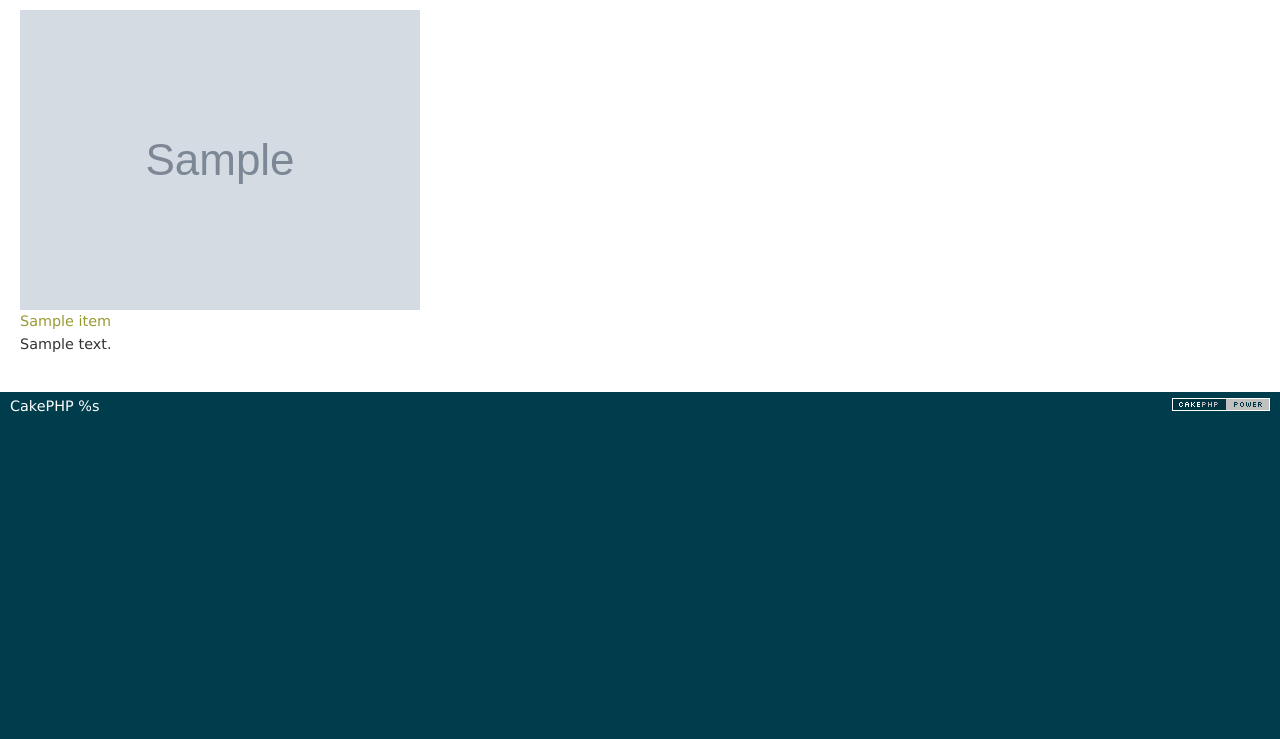
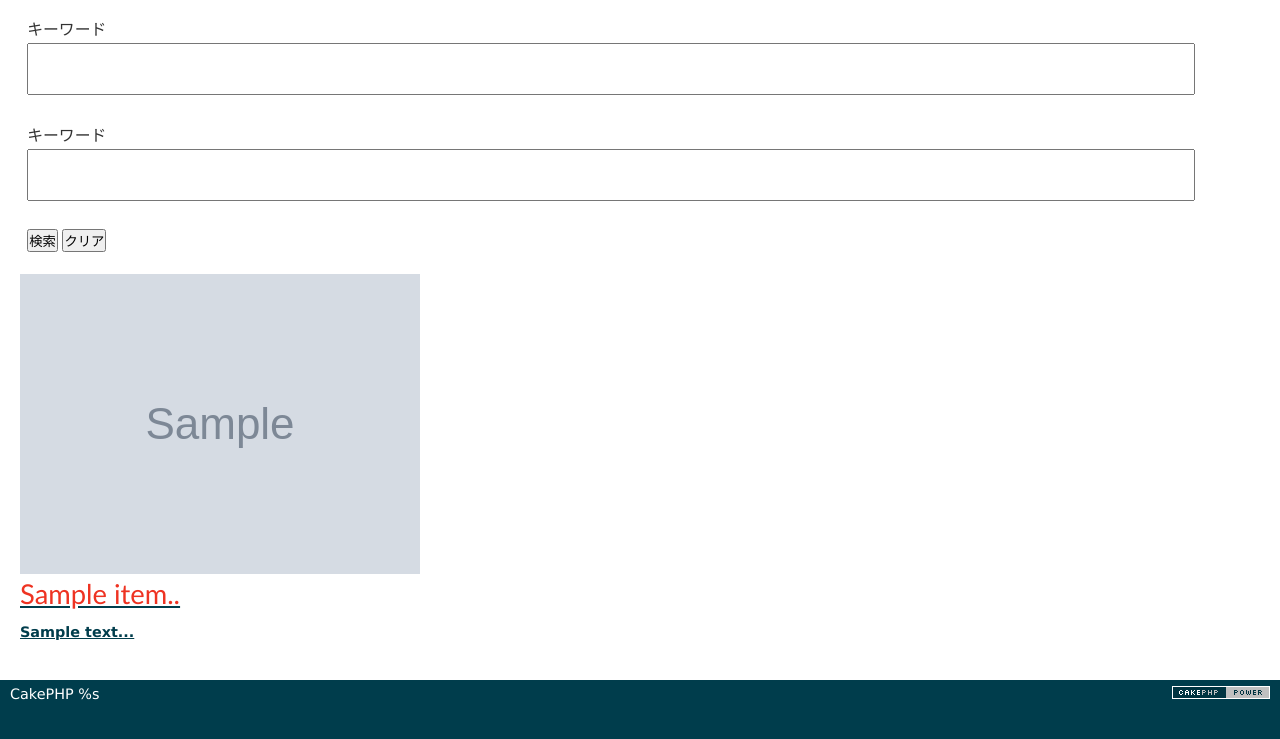
Before and after one commit to umanari145/contents, a CakePHP app: the page made by app/View/Items/index.ctp in a window 1280 px wide. Shown: the part 47-786 px from the top of the page. Run offline with PHP 8.4 and a stand-in for CakePHP, Linux system fonts and the light colour scheme; the template is opened without the code that fills it: most values are stand-ins (such as "Sample title", 1, 10 or a date in 2020); grey boxes marked "Sample" are stand-in pictures; data that the repository does not hold is empty; some libraries are stand-ins or nearby versions.

Commit message:
一覧画面と詳細画面の見た目を微修正

```diff
--- a/app/Controller/ItemsController.php
+++ b/app/Controller/ItemsController.php
@@ -38,7 +38,8 @@ class ItemsController extends AppController {
 	public $layout ="contents";
 
 	public function index() {
-		$this->set('items',$this->Item->getItemList());
+		$items = $this->paginate();
+		$this->set('items',$this->Item->getItemList($items));
 	}
 	public function view($id = null) {
 		$this->Item->id = $id;
--- a/app/Model/Item.php
+++ b/app/Model/Item.php
@@ -43,8 +43,7 @@ class Item extends Model {
 	 *
 	 * @return 商品一覧の取得
 	 */
-	public function getItemList() {
-		$contentsList = $this->find ( 'all' );
+	public function getItemList( $contentsList) {
 
 		foreach ( $contentsList as &$contents ) {
 			$smallPictrureUrl = str_replace ( "pl.jpg", "ps.jpg", $contents ['Item'] ['pictureUrl'] );
--- a/app/View/Elements/leftnav.ctp
+++ b/app/View/Elements/leftnav.ctp
@@ -1,4 +1,4 @@
- <div class="row col-md-4">
+ <div class="row col-md-2">
       <div class="sidebar-nav affix" role="complementary">
         <ul class="nav">
           <li><a href="#">一番上</a></li>
--- /dev/null
+++ b/app/View/Elements/search.ctp
@@ -0,0 +1,19 @@
+<div class="row search-form">
+
+	<form class="form-group">
+		<div class="form-group">
+			<label class="control-label">キーワード</label>
+			<input type="text" name="keyword" />
+		</div>
+
+		<div class="form-group">
+			<label class="control-label">キーワード</label>
+			<input type="text" name="keyword" />
+		</div>
+
+		<div class="btn-group pull-right">
+			<button class="btn btn-primary" >検索</button>
+			<button class="btn btn-primary" >クリア</button>
+		</div>
+	</form>
+</div>
--- a/app/View/Items/index.ctp
+++ b/app/View/Items/index.ctp
@@ -1,4 +1,5 @@
-	<div class="col-md-6">
+<?php echo $this->element('search'); ?>
+<div class="row">
 <?php foreach ($items as $item): ?>
 	<div class="media">
 		<div class="pull-left">
@@ -14,13 +15,19 @@
 									));
 					 ?>
 		</div>
+
+		<a href="./view/<?php echo $item['Item']['id'];?>" >
 			<div class="media-body">
-				<h4 class="media-heading">
-					<?php echo $item['Item']['productName']; ?>
-					</h4>
-					<?php echo $item['Item']['summary']; ?>
+				<h2 class="media-heading">
+				<?php echo mb_substr ( $item['Item']['productName'], 0, 30 ) . "..";   ?>
+				</h2>
+				<div class="list_summary">
+					<?php
+					    echo mb_substr ( $item['Item']['summary'], 0, 150 ). "..";
+					 ?>
 				 </div>
-			<td></td>
+			</div>
+		</a>
 	</div>
 <?php endforeach;?>
 </div>
--- /dev/null
+++ b/app/webroot/js/default.js
@@ -0,0 +1,3 @@
+$(function(){
+
+});
```
Also changed, not shown: app/View/Items/view.ctp (+19 -9 lines), app/View/Layouts/contents.ctp (+5 -14 lines), app/webroot/css/default.css (+5 -12 lines), app/webroot/css/bootstrap.css. Lines whose indentation alone changed are shown as unchanged.
